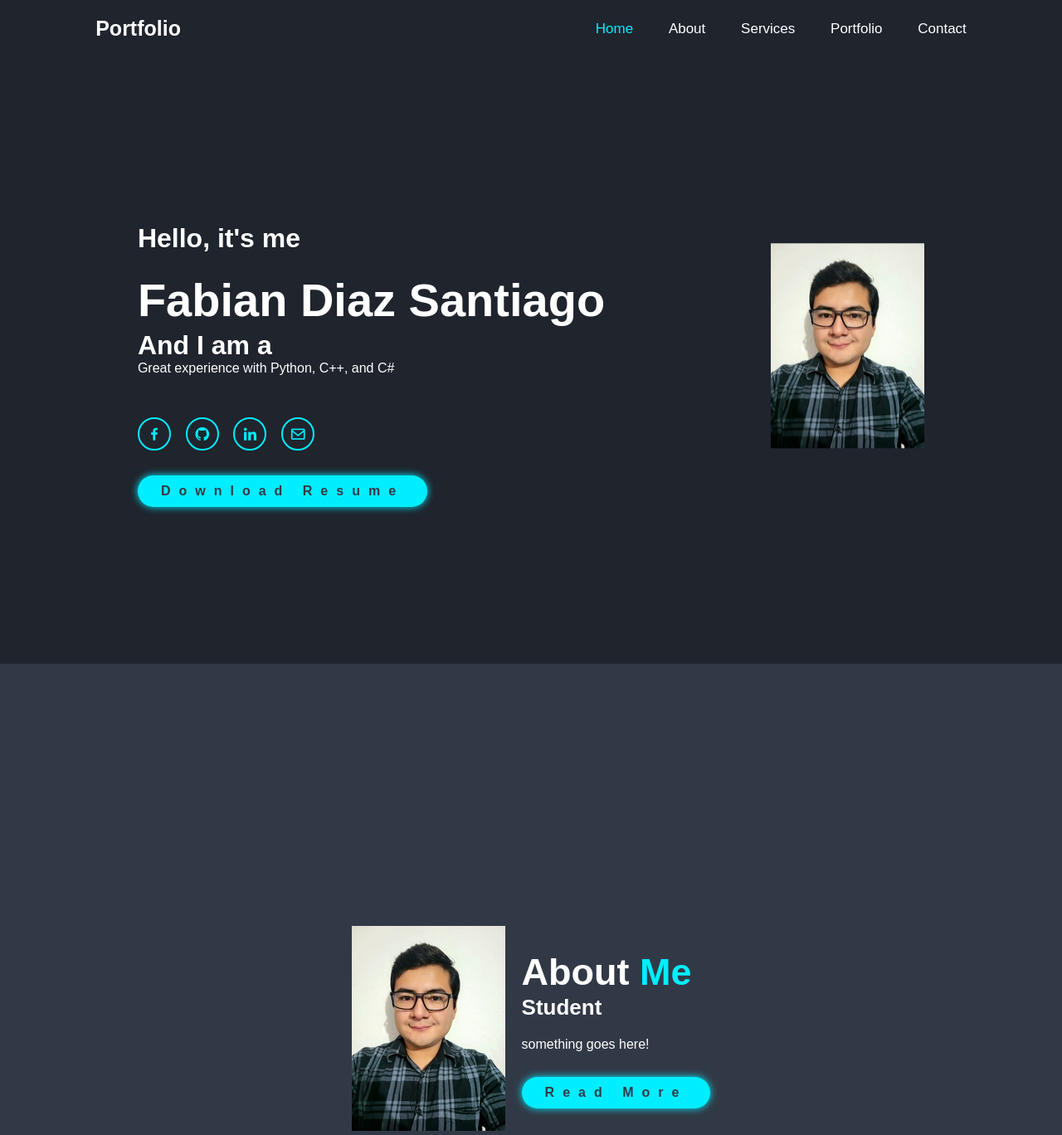
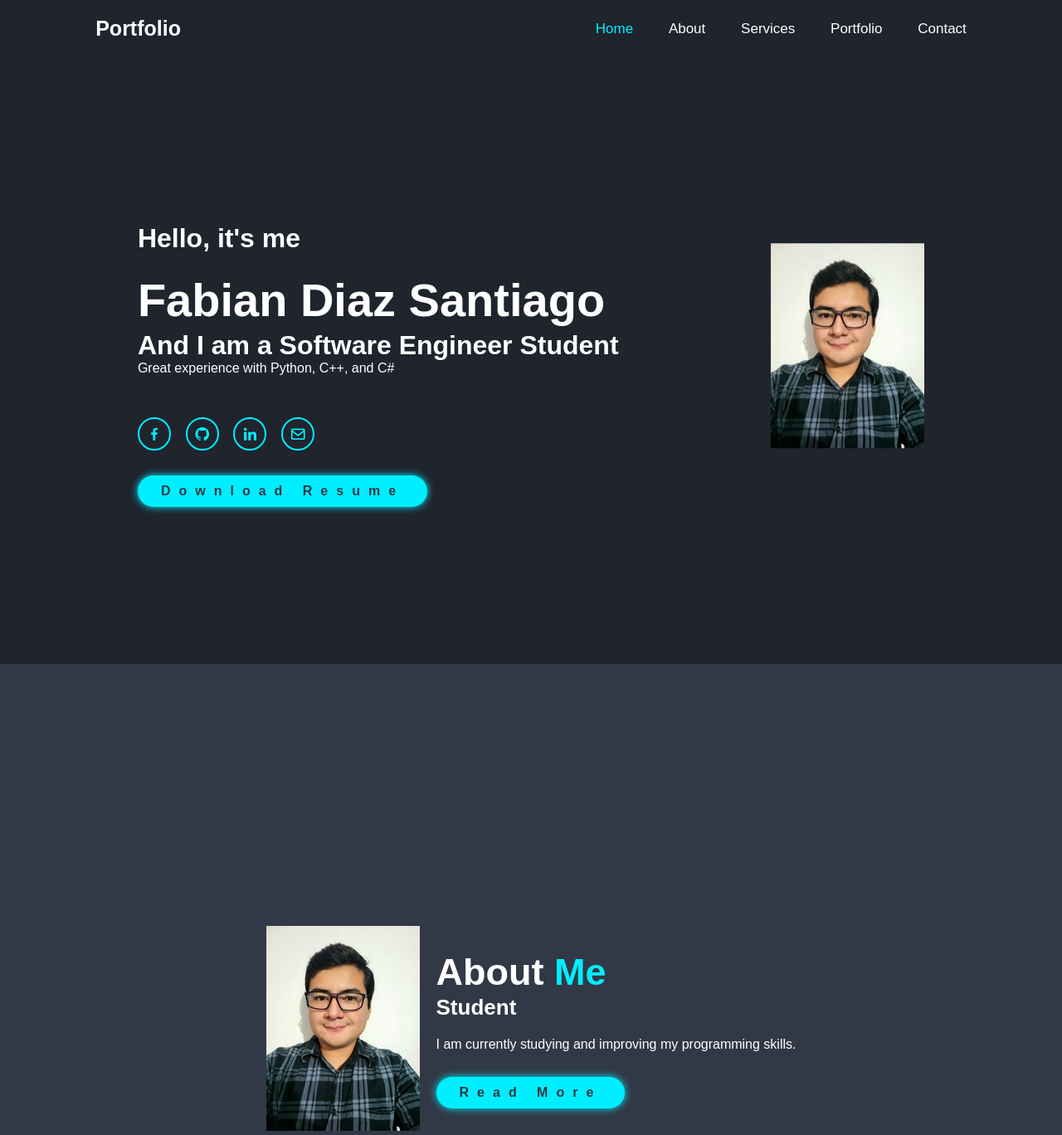
Before and after one commit to Fabolin99/Portfolio-Website, a plain HTML site: page Index.html in a window 1280 px wide. Shown: the top 1368 px of the page at 83% size. Drawn offline with nearby package versions, Linux system fonts and the light colour scheme.

Commit message:
finished

```diff
--- a/Index.html
+++ b/Index.html
@@ -31,7 +31,7 @@
         <div class="home-content">
             <h3>Hello, it's me</h3>
             <h1>Fabian Diaz Santiago</h1>
-            <h3>And I am a <span class="multiple-text"></span></h3>
+            <h3>And I am a Software Engineer Student</h3>
             <p>Great experience with Python, C++, and C#</p>
             <div class="social-media">
                 <a href="#"><i class='bx bxl-facebook' ></i></a>
@@ -56,7 +56,7 @@
         <div class="about-content">
             <h2 class="heading">About <span>Me</span></h2>
             <h3>Student</h3>
-            <p>something goes here!</p>
+            <p>I am currently studying and improving my programming skills.</p>
             <a href="#" class="btn">Read More</a>
         </div>
     </section>
```
Also changed, not shown: 1 other file.
